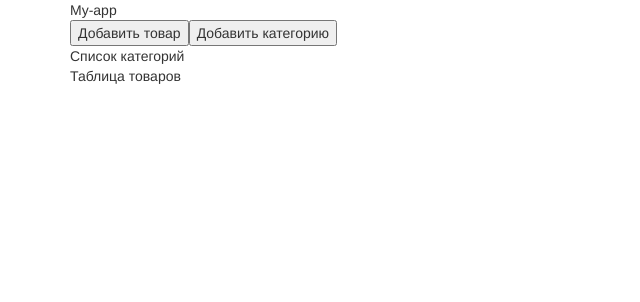
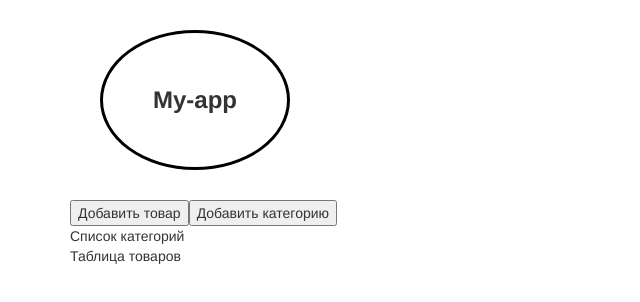
Before and after one commit to mozjiqok/test-task-1, a React app: page / in a window 1280 px wide. Shown: the whole page, without its empty margins (0-640 px from the left). Built offline with nearby package versions, Linux system fonts and the light colour scheme.

Commit message:
Added styling, logo styles

```diff
--- a/public/index.html
+++ b/public/index.html
@@ -6,6 +6,7 @@
     <link rel="shortcut icon" href="%PUBLIC_URL%/favicon.ico">
     <title>React App</title>
 		<link rel="stylesheet" href="https://maxcdn.bootstrapcdn.com/bootstrap/3.3.6/css/bootstrap.min.css" integrity="sha384-1q8mTJOASx8j1Au+a5WDVnPi2lkFfwwEAa8hDDdjZlpLegxhjVME1fgjWPGmkzs7" crossorigin="anonymous">
+		<link rel="stylesheet" href="style.css">
   </head>
   <body>
     <div id="root"></div>
--- /dev/null
+++ b/public/style.css
@@ -0,0 +1,9 @@
+.appLogo{
+	display: inline-block;
+	border: 3px solid black;
+	border-radius: 95px / 70px;
+	font-weight: bold;
+	padding: 50px;
+	margin: 30px;
+	font-size: 24px;
+}
--- a/src/components/App.js
+++ b/src/components/App.js
@@ -6,7 +6,7 @@ class App extends React.Component {
     return (
       <div className="container">
 				<div className="">
-					<div className="">
+					<div className="appLogo">
 						My-app
 					</div>
 					<div className="">
```
